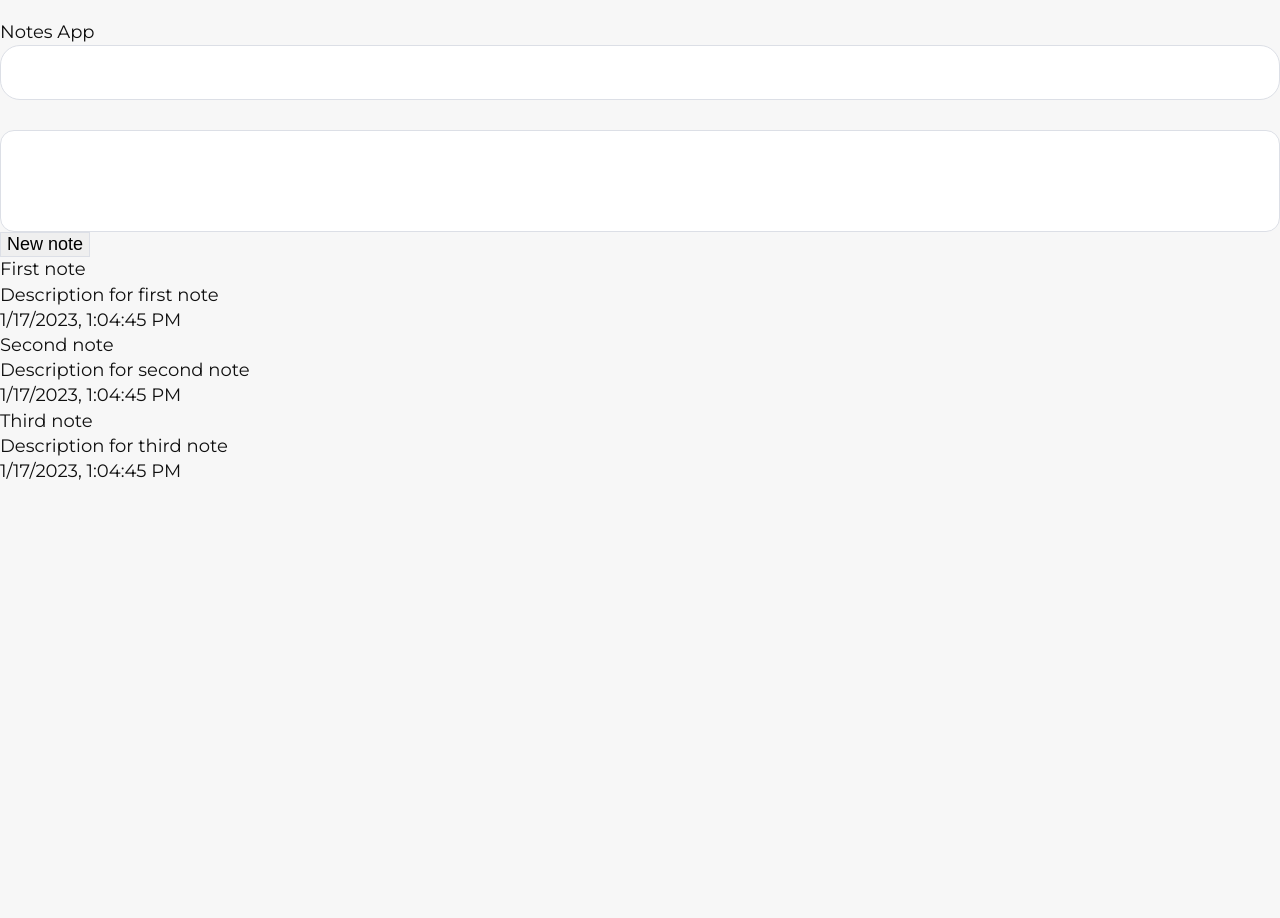
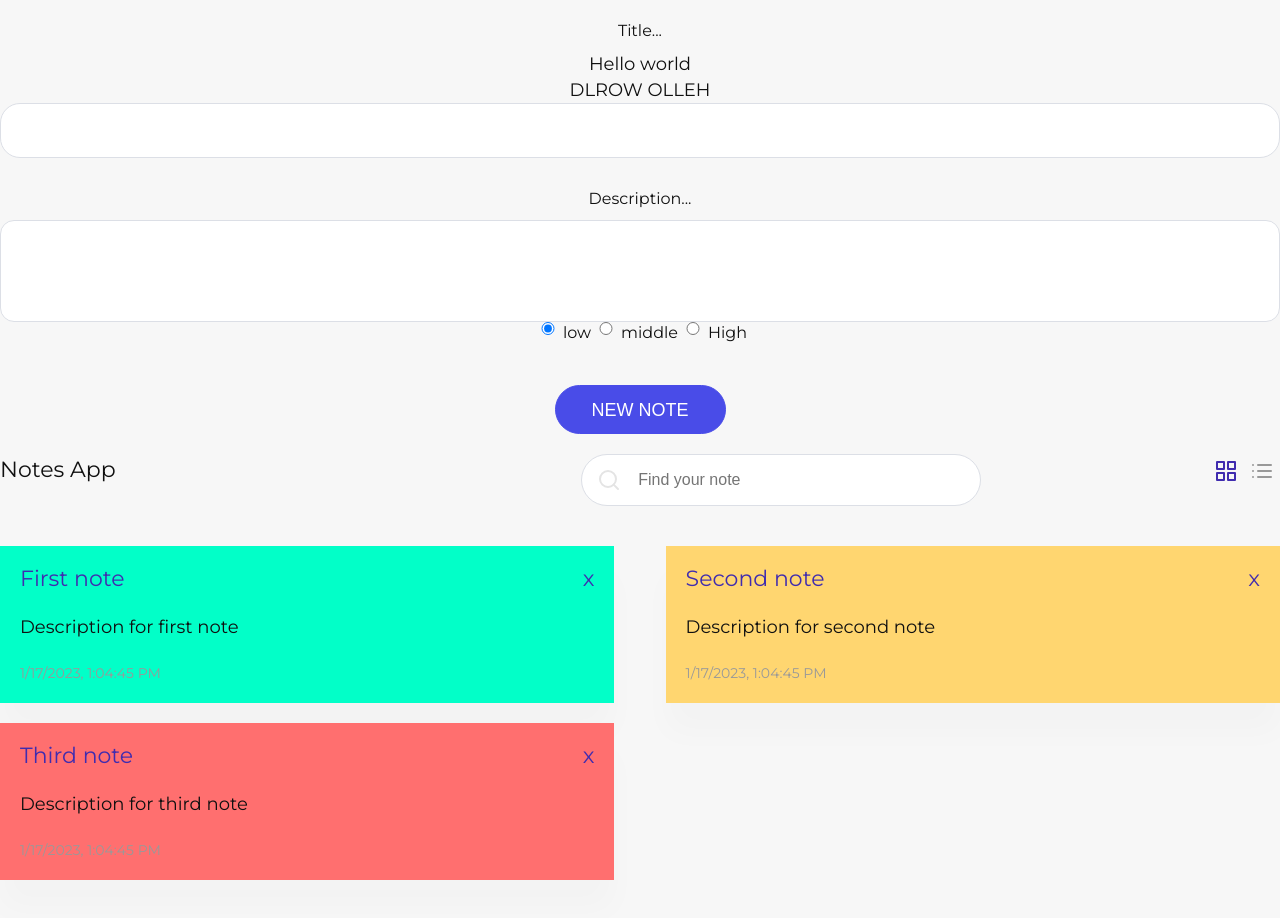
Before and after one commit to alligator2d/note_App, a Vue app: page / in a window 1280 px wide. Shown: the top 918 px of the page. Before the commit the page ends 800 px from the top, so only its background shows below. Built offline with nearby package versions, Linux system fonts and the light colour scheme.

Commit message:
four commit

```diff
--- a/src/App.vue
+++ b/src/App.vue
@@ -3,27 +3,31 @@
 		<div class="wrapper-content">
 			<section>
 				<div class="container">
-					<h1>{{title}}</h1>
 
 					<Message v-if="message" :message="message"></Message>
 
-					<div class="new-note">
-						<input v-model="note.title" type="text">
-						<textarea v-model="note.descr"></textarea>
-						<button @click="addNote">New note</button>
+					<new-note @addNote="addNote"></new-note>
+
+					<div class="note-header">
+
+						<h1>{{title}}</h1>
+
+						<p>{{search}}</p>
+
+						<Search :value="search"
+								placeholder="Find your note"
+								@search="search = $event"></Search>
+
+						<div class="icons">
+							<svg :class="{active:grid}" @click="grid=true" xmlns="http://www.w3.org/2000/svg" width="24" height="24" viewBox="0 0 24 24" fill="none" stroke="currentColor" stroke-width="2" stroke-linecap="round" stroke-linejoin="round" ><rect x="3" y="3" width="7" height="7"></rect><rect x="14" y="3" width="7" height="7"></rect><rect x="14" y="14" width="7" height="7"></rect><rect x="3" y="14" width="7" height="7"></rect></svg>
+							<svg :class="{active:!grid}" @click="grid=false" xmlns="http://www.w3.org/2000/svg" width="24" height="24" viewBox="0 0 24 24" fill="none" stroke="currentColor" stroke-width="2" stroke-linecap="round" stroke-linejoin="round"><line x1="8" y1="6" x2="21" y2="6"></line><line x1="8" y1="12" x2="21" y2="12"></line><line x1="8" y1="18" x2="21" y2="18"></line><line x1="3" y1="6" x2="3" y2="6"></line><line x1="3" y1="12" x2="3" y2="12"></line><line x1="3" y1="18" x2="3" y2="18"></line></svg>
 						</div>
-					<!--	note list-->
-					<div class="notes">
-						<div class="note" v-for="(note,index) in notes" :key="index">
-							<div class="note-header">
-								<p>{{note.title}}</p>
+
 					</div>
-							<div class="note-body">
-								<p>{{note.descr}}</p>
-								<span>{{note.date}}</span>
-							</div>
-						</div>
-					</div>
+
+					<Notes :notes="notesFilter" :grid="grid" @remove="removeNote"></Notes>
+
+
 				</div>
 			</section>
 		</div>
@@ -35,30 +39,41 @@
 <script>
 import Message from "@/components/Message.vue";
 import NewNote from "@/components/NewNote.vue";
+import Notes from "@/components/Notes.vue";
+import Search from "@/components/Search.vue";
 export default {
 	components: {
-		Message, NewNote
+		Search,
+		Notes,
+		NewNote,
+		Message,
 	},
   data() {
 	  return {
+
 		  title: "Notes App",
+		  search:'',
 		  message: null,
-		  note: {
-			  title: "",
-			  descr: ""
-		  },
+		  grid: true,
+
 		  notes: [
 			  {
+				  id:1,
+				  priority: 'low',
 				  title: "First note",
 				  descr: "Description for first note",
 				  date: new Date(Date.now()).toLocaleString()
 			  },
 			  {
+				  id:2,
+				  priority: 'middle',
 				  title: "Second note",
 				  descr: "Description for second note",
 				  date: new Date(Date.now()).toLocaleString()
 			  },
 			  {
+				  id:3,
+				  priority: 'high',
 				  title: "Third note",
 				  descr: "Description for third note",
 				  date: new Date(Date.now()).toLocaleString()
@@ -66,27 +81,52 @@ export default {
 		  ]
 	  }
   },
+	computed: {
+		notesFilter() {
+			let array = this.notes;
+			let search = this.search;
+
+			if(!search) return array;
+
+			search = search.trim().toLowerCase();
+
+			array = array.filter(item =>  {
+				if(item.title.toLowerCase().indexOf(search) !== -1) {
+					return item;
+				}
+			})
+			return array;
+		}
+
+	},
 	methods: {
-		addNote() {
-			console.log(this.note);
-			let { title, descr } = this.note;
+		addNote(note, priority) {
+				console.log(note);
+				let { title, descr } = note;
 				if (title === '') {
 					this.message = 'Error - note is empty =(';
 					return false;
 				}
 				this.notes.push({
+					id:new Date(Date.now()),
+					priority,
 					title,
 					descr,
 					date: new Date(Date.now()).toLocaleString(),
 				});
-			this.note.title='';
-			this.note.descr = '';
+			note.title='';
+			note.descr = '';
 			this.message = null;
+		},
+		removeNote(id){
+			this.notes = this.notes.filter(i => i.id !== id);
 		}
 	}
 }
 </script>
 
 <style>
-
+.icons {
+	cursor: pointer;
+}
 </style>
--- a/src/components/NewNote.vue
+++ b/src/components/NewNote.vue
@@ -1,15 +1,72 @@
 <template>
-	<div>
+	<div class="new-note">
+		<label>Title...</label>
+		<div>
+			<h2>{{text}}</h2>
+			<h2>{{reverseText}}</h2>
+		</div>
+		<input v-model="note.title" type="text">
+		<label>Description...</label>
+		<textarea v-model="note.descr"></textarea>
 
+		<div class="priorityBtns">
+			<input v-model="priority" class="radioBtn" type="radio" id="low"
+					name="low" value="low">
+			<label for="low">low</label>
+
+			<input v-model="priority" class="radioBtn" type="radio" id="middle"
+				   name="middle" value="middle">
+			<label for="middle">middle</label>
+
+			<input v-model="priority" class="radioBtn" type="radio" id="high"
+				   name="high" value="high">
+			<label for="high">High</label>
+		</div>
+		<button class="btn btnPrimary" @click="addNote">New note</button>
 	</div>
 </template>
 
 <script>
 export default {
+	data() {
+		return {
+			note: {
 
+				title: "",
+				descr: ""
+			},
+			priority: 'low',
+			text: 'Hello world'
+		}
+	},
+
+	computed: {
+		reverseText () {
+			return this.text.split('').reverse().join('').toUpperCase();
+		}
+	},
+	methods: {
+		addNote() {
+			this.$emit("addNote", this.note, this.priority);
+		}
+	}
 };
 </script>
 
-<style lang="scss" scoped>
+<style lang="scss">
+.new-note {
+  text-align: center;
+}
 
+.btnPrimary {
+  margin-top: 20px;
+}
+.priorityBtns {
+  display: flex;
+  justify-content: center;
+}
+.radioBtn {
+  width: 30px;
+  display: inline-block;
+}
 </style>
--- /dev/null
+++ b/src/components/Notes.vue
@@ -0,0 +1,123 @@
+<template>
+	<div class="notes">
+		<div :style="{ 'background-color': getTextColorByPriority(note.priority)}" class="note" :class="{full: !grid}" v-for="(note) in notes" :key="note.id">
+			<div class="note-header" :class="{full: !grid}">
+				<p >{{ note.title }}</p>
+				<p class="delete" @click="removeNote(note.id)">x</p>
+			</div>
+			<div class="note-body">
+				<p>{{ note.descr }}</p>
+				<span>{{ note.date }}</span>
+			</div>
+		</div>
+	</div>
+</template>
+
+<script>
+export default {
+	props: {
+		notes: {
+			type: Array,
+			required: true
+		},
+		grid: {
+			type: Boolean,
+			required: true,
+		}
+
+	},
+	computed: {
+
+	},
+	methods: {
+
+		removeNote(id) {
+			this.$emit('remove', id)
+			console.log(`Node id - ${id} removed`);
+		},
+
+		getTextColorByPriority(priority) {
+			if(priority === 'low'){
+				return '#02FFC8'
+			}
+			if(priority === 'middle'){
+				return '#FFD670'
+			}
+			if(priority === 'high'){
+				return '#FF6F6F'
+			}
+		}
+	}
+};
+</script>
+
+<style lang="scss">
+.notes {
+  display: flex;
+  justify-content: space-between;
+  align-items: center;
+  flex-wrap: wrap;
+  padding: 40px 0;
+}
+.note {
+  width: 48%;
+  padding: 18px 20px;
+  margin-bottom: 20px;
+  background-color: white;
+  transition: all .25s cubic-bezier(.02,.01,.47,1);
+  box-shadow: 0 30px 30px rgba(0,0,0,.02);
+  &:hover {
+	box-shadow: 0 30px 30px rgba(0,0,0,0.4);
+	transform: translate(0,-6px);
+	transition-delay: 0s !important;
+  }
+  &.full {
+	width: 100%;
+	text-align: center;
+  }
+}
+.note-header {
+  display: flex;
+  justify-content: space-between;
+  align-items: center;
+  h1 {
+	font-size: 22px;
+  }
+  p {
+	font-size: 22px;
+	color: #402caf;
+  }
+  svg{
+	margin-right: 12px;
+	color: #999999;
+	&.active {
+	  color: #402caf;
+	}
+	&:last-child {
+	  margin-right: 6px;
+	}
+  }
+  &.full {
+	justify-content: center;
+	p {
+	  margin-right: 16px;
+	  &:last-child {
+		margin-right: 0;
+	  }
+	}
+  }
+}
+.note-body {
+  p {
+	margin: 20px 0;
+  }
+  span {
+	font-size: 14px;
+	color: #999999;
+  }
+}
+.delete {
+  cursor: pointer;
+}
+
+</style>
--- /dev/null
+++ b/src/components/Search.vue
@@ -0,0 +1,69 @@
+<template>
+	<div class="wrapper__search">
+
+		<div class="search">
+			<div class="search-icon"><svg xmlns="http://www.w3.org/2000/svg" width="24" height="24" viewBox="0 0 24 24" fill="none" stroke="currentColor" stroke-width="2" stroke-linecap="round" stroke-linejoin="round" class="feather feather-search"><circle cx="11" cy="11" r="8"></circle><line x1="21" y1="21" x2="16.65" y2="16.65"></line></svg></div>
+		</div>
+		<input type="text" :placeholder="placeholder" v-model="search"/>
+
+	</div>
+</template>
+
+<script>
+export default {
+	props: {
+		value: {
+			type: String,
+			required: true
+		},
+		placeholder: {
+			type: String,
+			default: 'Search'
+		}
+	},
+	data() {
+		return {
+			search: this.value
+		}
+	},
+	watch: {
+		search (val) {
+			console.log(val);
+			this.$emit('search', val);
+		}
+	}
+};
+</script>
+
+<style lang="scss" scoped>
+svg {
+  color: #e4e4e4;
+}
+.wrapper__search {
+  position: relative;
+  margin-top: 20px;
+}
+.search {
+  top: 0px;
+  bottom: 0px;
+  left: 0px;
+  position: absolute;
+}
+.search-icon {
+  height: 100%;
+  padding-left: 16px;
+  padding-right: 16px;
+  align-items: center;
+  display: flex;
+}
+input {
+  padding: 16px 16px 16px 56px !important;
+  margin-bottom: 0px;
+  border-radius: 30px;
+  color: #909399;
+  font-size: 16px;
+  min-width: 400px;
+  height: auto;
+}
+
+</style>
```
Also changed, not shown: src/assets/column.svg (added), src/assets/grid.svg (added). Lines whose indentation alone changed are shown as unchanged.
